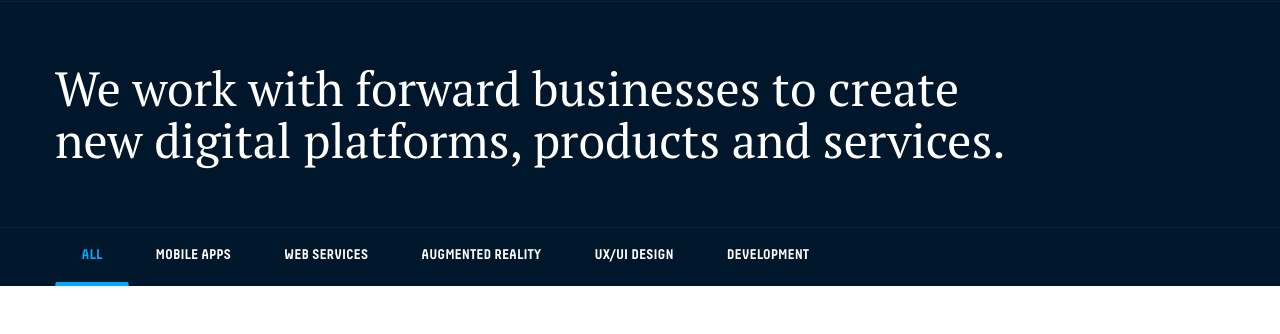
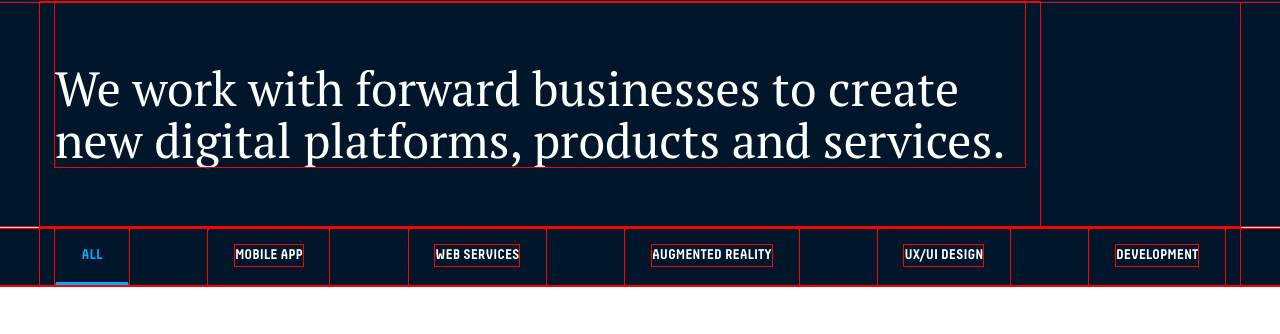
Before and after one commit to osandriets/technical-task, a website: page public/index.html in a window 1280 px wide. Shown: the part 67-401 px from the top of the page. Drawn offline with Linux system fonts and the light colour scheme; a web font is replaced by a local one.

Commit message:
change fonts path

```diff
--- a/public/index.html
+++ b/public/index.html
@@ -15,7 +15,8 @@
         <a class="navbar-brand" href="#">
             <img src="images/trinetix.png" alt="">
         </a>
-      <button class="navbar-toggler" type="button" data-toggle="collapse" data-target="#navbarTogglerNav" aria-controls="navbarTogglerNav" aria-expanded="false" aria-label="Toggle navigation">
+        <button class="navbar-toggler" type="button" data-toggle="collapse" data-target="#navbarTogglerNav"
+                aria-controls="navbarTogglerNav" aria-expanded="false" aria-label="Toggle navigation">
             <span class="navbar-toggler-icon"></span>
         </button>
         <div class="collapse navbar-collapse" id="navbarTogglerNav">
@@ -43,7 +44,8 @@
         <div class="container">
             <div class="row">
                 <div class="col-12 col-xl-10">
-            <h2 class="d-none d-lg-block text-white intro__block">We work with forward businesses to create new digital platforms, products and services.</h2>
+                    <h2 class="d-none d-lg-block text-white intro__block">We work with forward businesses to create new
+                        digital platforms, products and services.</h2>
                 </div>
             </div>
         </div>
@@ -54,41 +56,58 @@
                     <a class="nav-link active" href="#">ALL</a>
                 </li>
                 <li class="nav-item">
-            <a class="nav-link" href="#">Mobile apps</a>
+                    <a class="nav-link" href="#">
+                        <spаn class="d-block d-lg-none">Mobile</spаn>
+                        <span class="d-none d-lg-block">Mobile app</span>
+                    </a>
                 </li>
                 <li class="nav-item">
-            <a class="nav-link" href="#">web services</a>
+                    <a class="nav-link" href="#">
+                        <spаn class="d-block d-lg-none">web</spаn>
+                        <span class="d-none d-lg-block">web services</span>
+                     </a>
                 </li>
                 <li class="nav-item">
-            <a class="nav-link " href="#">augmented reality</a>
+                    <a class="nav-link " href="#">
+                        <spаn class="d-block d-lg-none">ar</spаn>
+                        <span class="d-none d-lg-block">augmented reality</span>
+                    </a>
                 </li>
                 <li class="nav-item">
-            <a class="nav-link " href="#">UX/ui design</a>
+                    <a class="nav-link " href="#">
+                        <spаn class="d-block d-lg-none">UX/ui</spаn>
+                        <span class="d-none d-lg-block">UX/ui design</span>
+                     </a>
                 </li>
                 <li class="nav-item">
-            <a class="nav-link " href="#">development</a>
+                    <a class="nav-link " href="#">
+                        <spаn class="d-block d-lg-none">dev</spаn>
+                        <span class="d-none d-lg-block">development</span>
+                    </a>
                 </li>
             </ul>
         </div>
     </div>
     <div class="pt-6 pt-lg-7">
-      <div class="container-fluid we-do__hr">
+        <div class="we-do__hr">
             <div class="container text-center">
                 <h1 class="text-secondary display-h1">What We Do</h1>
                 <div class="row justify-content-center">
-            <p class="col-12 col-xl-10 we-do__title">We launch different types of platforms and operating systems using distinguishes of every platform or
+                    <p class="col-12 col-xl-10 we-do__title">We launch different types of platforms and operating
+                        systems using distinguishes of every platform or
                         operating system as adventage and a powerful tool.</p>
                 </div>
             </div>
         </div>
-      <div class="container">
+        <div class="container ">
             <div class="row justify-content-center">
                 <div class="col-12 col-lg-6 text-center we-do__block">
                     <div class="we-do__block_img ">
                         <img class="img-fluid" src="./images/mobile.png" alt="">
                     </div>
                     <h3 class="display-h3 text-primary">Mobile Apps</h3>
-            <p class="display-lead">We are a nimble team of designers, developers, and strategists who are passionate about helping our clients achieve their goals and grow their brands.
+                    <p class="display-lead">We are a nimble team of designers, developers, and strategists who are
+                        passionate about helping our clients achieve their goals and grow their brands.
                     </p>
                     <div>
                         <a href="#" class="btn btn-outline-primary">Learn More</a>
@@ -99,7 +118,8 @@
                         <img class="img-fluid" src="./images/web.png" alt="">
                     </div>
                     <h3 class="display-h3 text-primary">Web Services</h3>
-            <p class="display-lead">We are a nimble team of designers, developers, and strategists who are passionate about helping our clients achieve their goals and grow their brands.
+                    <p class="display-lead">We are a nimble team of designers, developers, and strategists who are
+                        passionate about helping our clients achieve their goals and grow their brands.
                     </p>
                     <div>
                         <a href="#" class="btn btn-outline-primary">Learn More</a>
@@ -110,7 +130,8 @@
                         <img class="img-fluid" src="./images/ar.png" alt="">
                     </div>
                     <h3 class="display-h3 text-primary">Augmented Reality</h3>
-            <p class="display-lead">We are a nimble team of designers, developers, and strategists who are passionate about helping our clients achieve their goals and grow their brands.
+                    <p class="display-lead">We are a nimble team of designers, developers, and strategists who are
+                        passionate about helping our clients achieve their goals and grow their brands.
                     </p>
                     <div>
                         <a href="#" class="btn btn-outline-primary">Learn More</a>
@@ -122,7 +143,8 @@
                         <img class="img-fluid" src="./images/uxui.png" alt="">
                     </div>
                     <h3 class="display-h3 text-primary">UX/UI Design</h3>
-            <p class="display-lead">We are a nimble team of designers, developers, and strategists who are passionate about helping our clients achieve their goals and grow their brands.
+                    <p class="display-lead">We are a nimble team of designers, developers, and strategists who are
+                        passionate about helping our clients achieve their goals and grow their brands.
                     </p>
                     <div>
                         <a href="#" class="btn btn-outline-primary">Learn More</a>
@@ -134,20 +156,21 @@
                         <img class="img-fluid" src="./images/development.png" alt="">
                     </div>
                     <h3 class="display-h3 text-primary">Development</h3>
-            <p class="display-lead">We are a nimble team of designers, developers, and strategists who are passionate about helping our clients achieve their goals and grow their brands.
+                    <p class="display-lead">We are a nimble team of designers, developers, and strategists who are
+                        passionate about helping our clients achieve their goals and grow their brands.
                     </p>
                     <div>
                         <a href="#" class="btn btn-outline-primary">Learn More</a>
                     </div>
                 </div>
-
-
             </div>
         </div>
     </div>
+    <div class="light-hr"></div>
     <hr class="mb-6 mb-lg-7">
     <div class="container text-center about-us__block">
-      <h4 class="text-secondary about-us__block_text d-lg-none">We enjoy working with smart people on challenging tasks and
+        <h4 class="text-secondary about-us__block_text d-lg-none">We enjoy working with smart people on challenging
+            tasks and
             deliver great products. Let's team up to create something worth the effort.</h4>
         <h4 class="text-secondary about-us__block_text d-none d-lg-block d-xl-none">We enjoy what we do.<br>
             Working with smart people<br>
@@ -188,10 +211,17 @@
         <div class="row">
             <div class="col-12 col-lg-3 order-lg-1 text-lg-right text-xl-left">
                 <ul class="list-inline social-link__block">
-                <li class="list-inline-item"><a class="d-block" href="#"><img class="social-link__block_icon" src="images/i-facebook.svg" alt=""></a></li>
-                <li class="list-inline-item"><a class="d-block" href="#"><img class="social-link__block_icon" src="images/i-linkedin.svg" alt=""></a></li>
-                <li class="list-inline-item"><a class="d-block" href="#"><img class="social-link__block_icon" src="images/i-gmail.svg" alt=""></a></li>
-                <li class="list-inline-item"><a class="d-block" href="#"><img class="social-link__block_icon" src="images/i-twitter.svg"></a></li>
+                    <li class="list-inline-item"><a class="d-block" href="#"><img class="social-link__block_icon"
+                                                                                  src="images/i-facebook.svg"
+                                                                                  alt=""></a></li>
+                    <li class="list-inline-item"><a class="d-block" href="#"><img class="social-link__block_icon"
+                                                                                  src="images/i-linkedin.svg"
+                                                                                  alt=""></a></li>
+                    <li class="list-inline-item"><a class="d-block" href="#"><img class="social-link__block_icon"
+                                                                                  src="images/i-gmail.svg" alt=""></a>
+                    </li>
+                    <li class="list-inline-item"><a class="d-block" href="#"><img class="social-link__block_icon"
+                                                                                  src="images/i-twitter.svg"></a></li>
                 </ul>
             </div>
             <div class="col-12 col-lg-3">
--- a/src/_custom.scss
+++ b/src/_custom.scss
@@ -1,5 +1,5 @@
 .yyy *{
-  // outline: 1px solid red;
+  outline: 1px solid red;
 }
 @include media-breakpoint-down(md){
   .del-sm-gutters{
@@ -15,8 +15,13 @@
   height: 1px;
   background: rgba(#003767, .4);
 }
+.dark-hr{
+  height: 1px;
+  background: $hr-border-color;
+}
 
 //header
+
 @include media-breakpoint-up(lg) {
   .navbar-expand-lg .navbar-nav .nav-link {
     padding: .5rem 1.65rem;
@@ -47,7 +52,10 @@
 
 //
 .nav-tabs {
+  display: flex;
+  justify-content: space-between;
   .nav-link{
+    padding: 1rem .5rem;
     color: $white;
     font-size: 14px;
     text-transform: uppercase;
@@ -57,6 +65,10 @@
     &:hover, &.active{
       color: map-get($theme-colors, "primary");
       border-bottom: 4px solid map-get($theme-colors, "primary");
+    }
+
+    @include media-breakpoint-up(lg){
+      padding: 1rem 1.6rem;
     }
   }
 }
--- a/src/_variables.scss
+++ b/src/_variables.scss
@@ -73,13 +73,10 @@ $font-weight-bold: bold !default;
 
 $headings-font-family:   $font-family-sans-serif !default;
 
+// Components
 
+$hr-border-color: #e1e1e1 !default;
 
-
-
-
-
-// Components
 // Tables
 // Buttons
 
@@ -89,15 +86,15 @@ $input-btn-padding-x:       3.25rem !default;
 $input-btn-padding-y-lg:    0.375rem !default;
 $input-btn-padding-x-lg:    5.5rem !default;
 
-
-
 $btn-border-radius:              2rem !default;
 $btn-border-radius-lg:           2rem !default;
 
 // Forms
 // Dropdowns
 // Z-index master list
+
 // Navs
+
 $nav-link-padding-y:            1rem !default;
 $nav-link-padding-x:            1.6rem !default;
 
@@ -113,7 +110,6 @@ $navbar-dark-hover-color:           map-get($theme-colors, "primary") !default;
 $navbar-dark-active-color:          map-get($theme-colors, "primary") !default;
 $navbar-dark-disabled-color:        rgba($white,.25) !default;
 $navbar-dark-toggler-border-color:  transparent !default;
-
 
 // Navbar
 // Pagination
```
Also changed, not shown: public/styles.css. Lines whose indentation alone changed are shown as unchanged.
